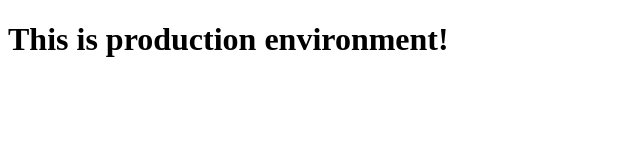
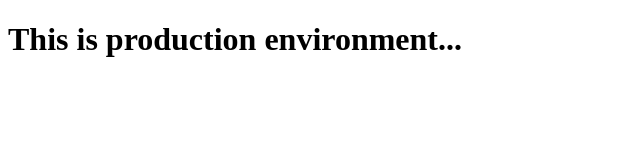
Before and after one commit to ChintanMakwana/test-github-actions, a plain HTML site: page index.html in a window 1280 px wide. Shown: the full height of the page, 0-640 px from the left. Drawn offline with Linux system fonts and the light colour scheme.

Commit message:
Changes in text

```diff
--- a/index.html
+++ b/index.html
@@ -7,6 +7,6 @@
     <title>Document</title>
 </head>
 <body>
-    <h1>This is production environment!</h1>
+    <h1>This is production environment...</h1>
 </body>
 </html>
```
